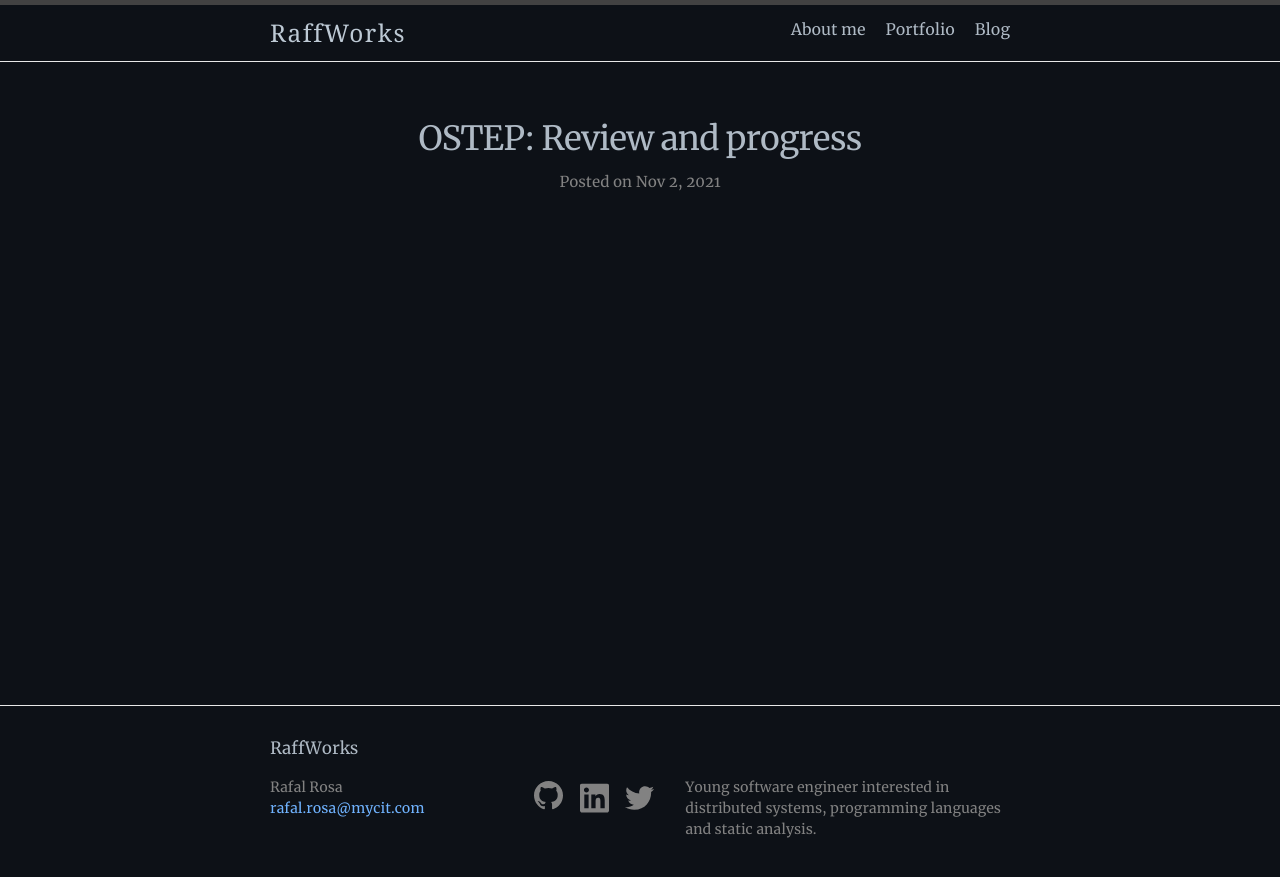
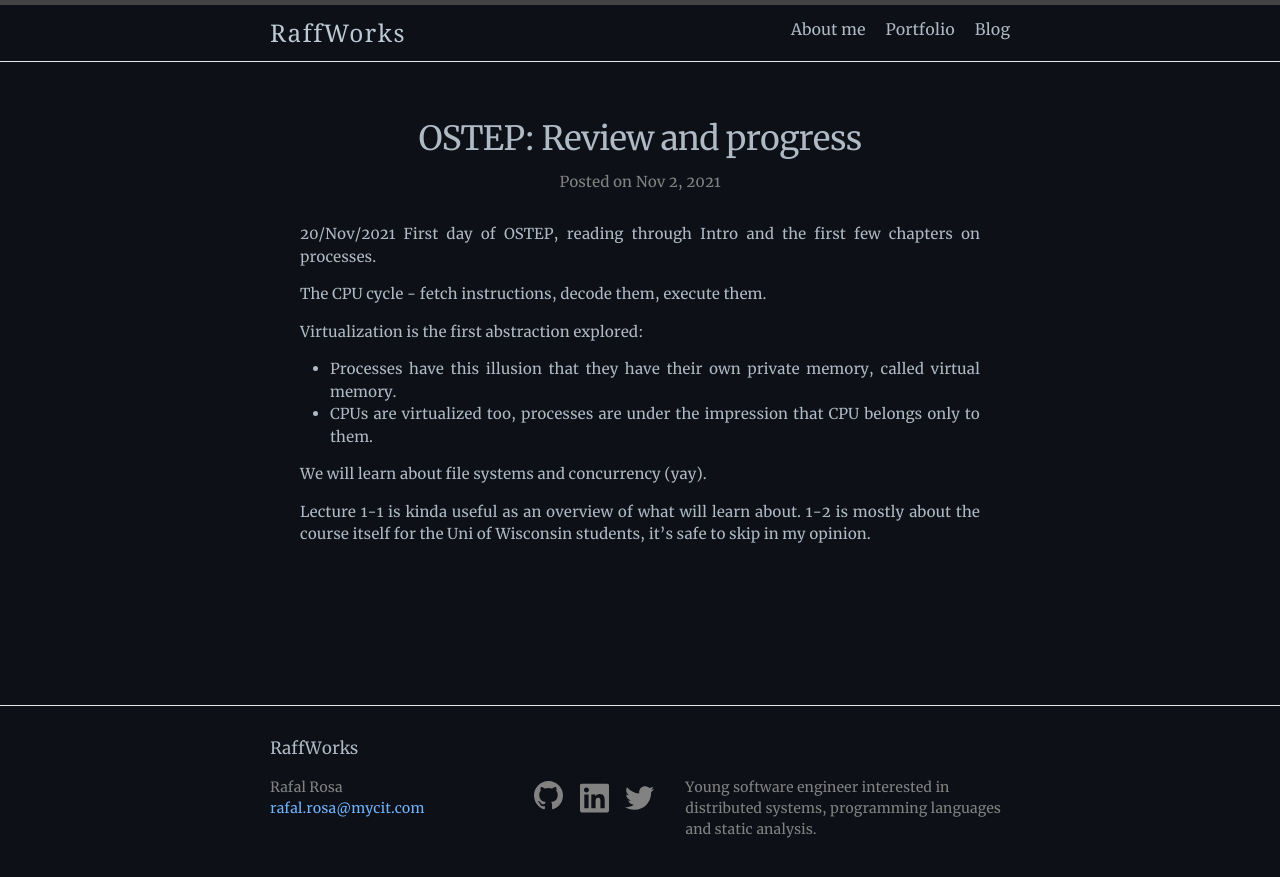
Before and after one commit to pomyslowynick/pomyslowynick.github.io, a Jekyll site: the page built from _posts/2021-11-02-OSTEP.md, in a window 1280 px wide. Shown: the top 877 px of the page. Built offline with Jekyll 4.4.1, drawn with Linux system fonts in a browser that asks for light colours.

```diff
--- a/_posts/2021-11-02-OSTEP.md
+++ b/_posts/2021-11-02-OSTEP.md
@@ -4,3 +4,17 @@ title:  "OSTEP: Review and progress"
 date:   2021-11-02 15:20:45 +0100
 categories: computer-science operating-systems
 ---
+
+20/Nov/2021
+First day of OSTEP, reading through Intro and the first few chapters on processes.
+
+The CPU cycle - fetch instructions, decode them, execute them.
+
+Virtualization is the first abstraction explored:
+* Processes have this illusion that they have their own private memory, called virtual memory.
+* CPUs are virtualized too, processes are under the impression that CPU belongs only to them.
+
+We will learn about file systems and concurrency (yay).
+
+Lecture 1-1 is kinda useful as an overview of what will learn about.
+1-2 is mostly about the course itself for the Uni of Wisconsin students, it's safe to skip in my opinion.
```
Also changed, not shown: _posts/2021-11-02-ossu-progress.md (+40 -4 lines), _posts/2021-11-11-networking-book.md (+1 -1 lines), _posts/2021-11-06-introduction-math-thinking.md (renamed from _posts/2021-11-6-introduction-math-thinking.md).
